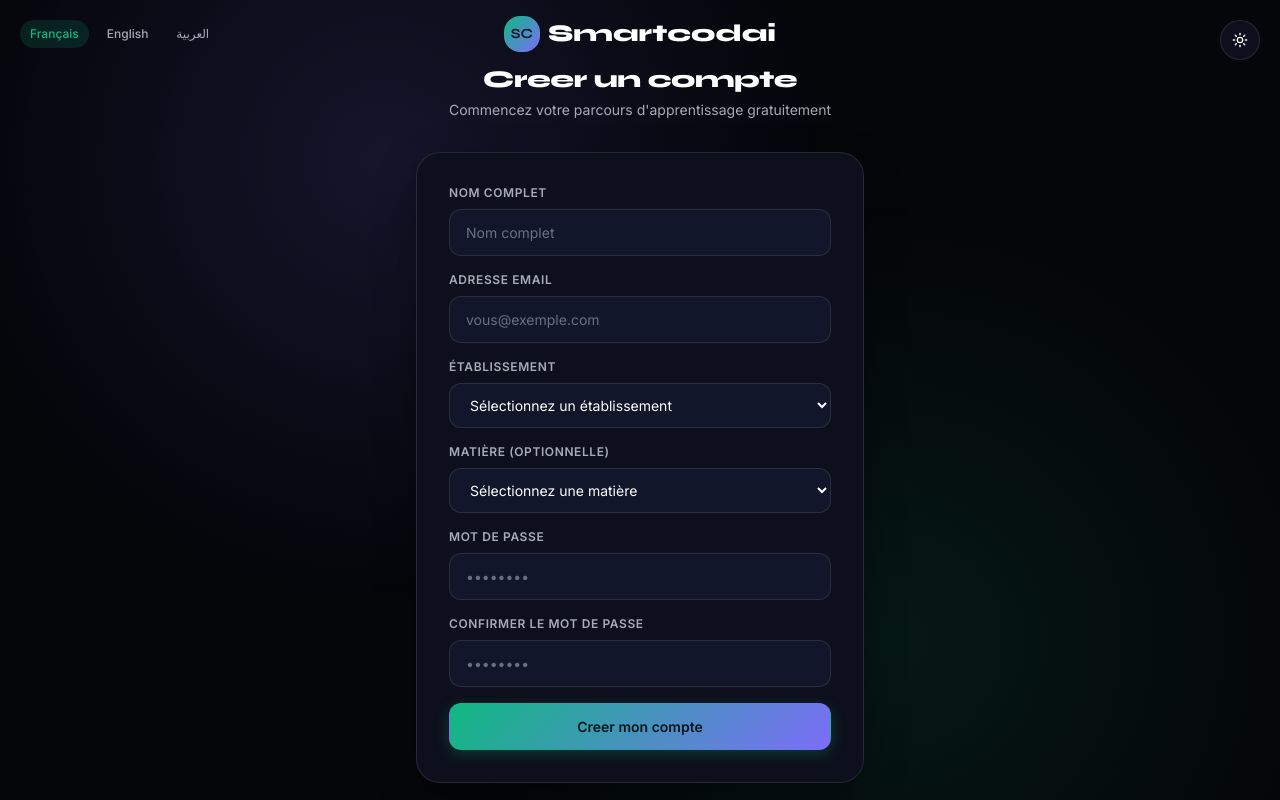
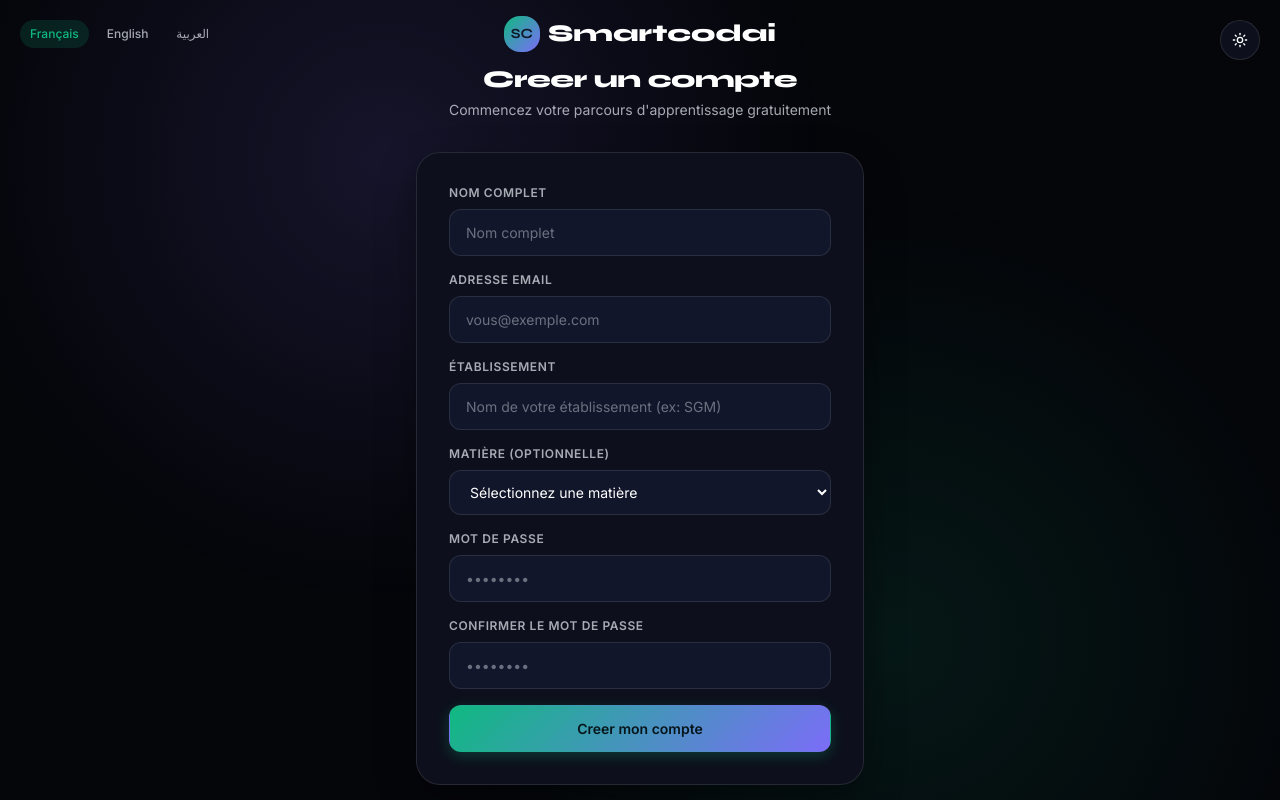
Before and after one commit to Issamo1555/formations, a Next.js app in the folder V2 formation certif/: page /register in a window 1280 px wide. Shown: the top 800 px of the page. Built offline with nearby package versions, Linux system fonts and the light colour scheme; no server answers.

Commit message:
feat: use free text input with datalist and uppercase normalization for institution

```diff
--- a/V2 formation certif/src/app/(auth)/register/page.tsx
+++ b/V2 formation certif/src/app/(auth)/register/page.tsx
@@ -18,7 +18,6 @@ export default function RegisterPage() {
   const [password, setPassword] = useState('');
   const [confirmPassword, setConfirmPassword] = useState('');
   const [institution, setInstitution] = useState('');
-  const [otherInstitution, setOtherInstitution] = useState('');
   const [subject, setSubject] = useState('');
   const [error, setError] = useState('');
   const [loading, setLoading] = useState(false);
@@ -58,7 +57,7 @@ export default function RegisterPage() {
           name,
           email,
           password,
-          institution: institution === 'Autre' ? otherInstitution : institution,
+          institution,
           subject
         }),
       });
@@ -169,28 +168,23 @@ export default function RegisterPage() {
               <label className="block text-xs font-semibold text-[var(--text-muted)] uppercase tracking-wider mb-2">
                 {locale === 'ar' ? 'المؤسسة التعليمية' : locale === 'en' ? 'Institution' : 'Établissement'}
               </label>
-              <select
+              <input
+                type="text"
                 value={institution}
                 onChange={(e) => setInstitution(e.target.value)}
                 className="input"
+                placeholder={locale === 'ar' ? 'اسم مؤسستك (مثال: SGM)' : locale === 'en' ? 'Your institution (e.g. SGM)' : 'Nom de votre établissement (ex: SGM)'}
                 required
-              >
-                <option value="">{locale === 'ar' ? 'اختر مؤسسة' : locale === 'en' ? 'Select an institution' : 'Sélectionnez un établissement'}</option>
-                <option value="FLGA">FLGA</option>
-                <option value="FLGB">FLGB</option>
-                <option value="SGM">SGM</option>
-                <option value="Autre">Autre</option>
-              </select>
-              {institution === 'Autre' && (
-                <input
-                  type="text"
-                  value={otherInstitution}
-                  onChange={(e) => setOtherInstitution(e.target.value)}
-                  className="input mt-2"
-                  placeholder={locale === 'ar' ? 'اسم مؤسستك' : locale === 'en' ? 'Your institution name' : 'Nom de votre établissement'}
-                  required
-                />
-              )}
+                list="institutions-list"
+                autoComplete="organization"
+              />
+              <datalist id="institutions-list">
+                <option value="SGM" />
+                <option value="FLGA" />
+                <option value="FLGB" />
+                <option value="OFPPT" />
+                <option value="UM6P" />
+              </datalist>
             </div>
 
             <div>
--- a/V2 formation certif/src/app/api/auth/register/route.ts
+++ b/V2 formation certif/src/app/api/auth/register/route.ts
@@ -47,7 +47,7 @@ export async function POST(req: NextRequest) {
         email: emailLower,
         passwordHash,
         role: isAdmin ? 'ADMIN' : 'USER',
-        institution: institution ? institution.trim() : null,
+        institution: institution && institution.trim() !== '' ? institution.trim().toUpperCase() : null,
         subject: subject ? subject.trim() : null,
       },
       select: {
```
